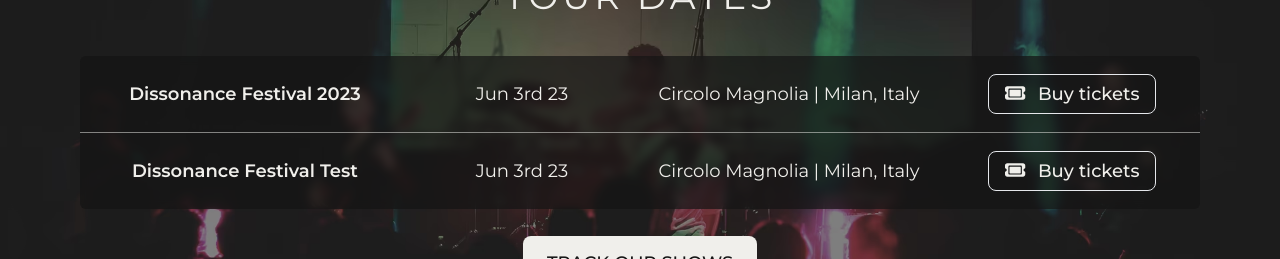
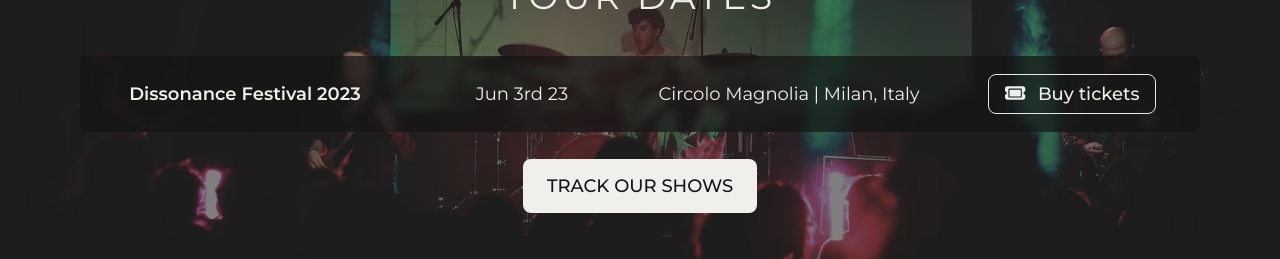
Before and after one commit to taleeus/benthos-v2, a Vue app: page / in a window 1280 px wide. Shown: the part 2280-2539 px from the top of the page. Built offline with nearby package versions, Linux system fonts and the light colour scheme; what vue-sweetalert2 would draw is missing.

Commit message:
feat: remove test tour date from bandsintown store (fixed #32)

```diff
--- a/src/stores/useBandsintown.ts
+++ b/src/stores/useBandsintown.ts
@@ -42,14 +42,6 @@ export const useBandsintownStore = defineStore("bandsintown", () => {
       venue: "Circolo Magnolia",
       ticketsUrl: "https://linktr.ee/dissonancefestival",
     },
-    {
-      name: "Dissonance Festival Test",
-      city: "Milan",
-      country: "Italy",
-      date: new Date("2023/06/03"),
-      venue: "Circolo Magnolia",
-      ticketsUrl: "https://linktr.ee/dissonancefestival",
-    },
   ];
 
   return { events, offlineEvents };
```
